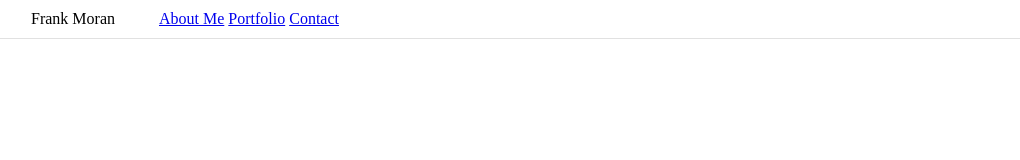
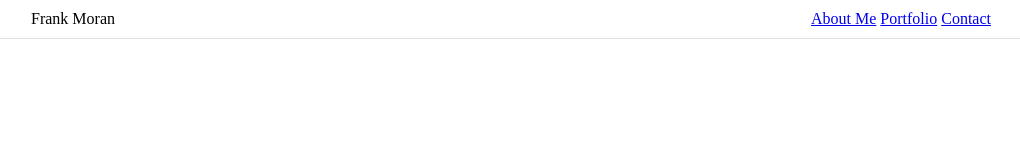
Before and after one commit to franklintendo/homework-1-portfolio, a plain HTML site: page index.html in a window 1280 px wide. Shown: the whole page, without its empty margins (129-1149 px from the left). Drawn offline with Linux system fonts and the light colour scheme.

Commit message:
external CSS file

```diff
--- a/assets/css/style.css
+++ b/assets/css/style.css
@@ -8,12 +8,27 @@ body {
 	padding: 10px 0;
 }
 
+.navbar--content {
+	width: 960px;
+	margin: auto;
+	display: flex;
+	flex-direction: row;
+}
+
+.navbar--name {
+	display: inline;
+}
+
 .navbar--links {
-
+	display: inline;
+	right: 0;
+	flex-grow: 2;
+	text-align: right;
 }
 
 .navbar--links ul {
 	display: inline;
+	padding-left: 0;
 }
 
 .navbar--links ul li {
--- a/index.html
+++ b/index.html
@@ -6,10 +6,10 @@
 		</head>
 		<body>
 			<div class="navbar">
-				<div class="content" style="width: 960px;margin: auto;">
-					<div class="navbar--name" style="display: inline;">Frank Moran</div>
-					<div class="navbar--links" style="display: inline;">
-						<ul>
+				<div class="navbar--content" style="">
+					<div class="navbar--name" style="">Frank Moran</div>
+					<div class="navbar--links" style="">
+						<ul style="">
 							<li><a href="index.html">About Me</a></li>
 							<li><a href="portfolio.html">Portfolio</a></li>
 							<li><a href="contact.html">Contact</a></li>
```
Also changed, not shown: assets/images/Recommended-Dimensions.png (added), assets/images/portfolio-about-me.png (added), assets/images/portfolio-contact.png (added), assets/images/portfolio-gallery.png (added), 1 other file.
